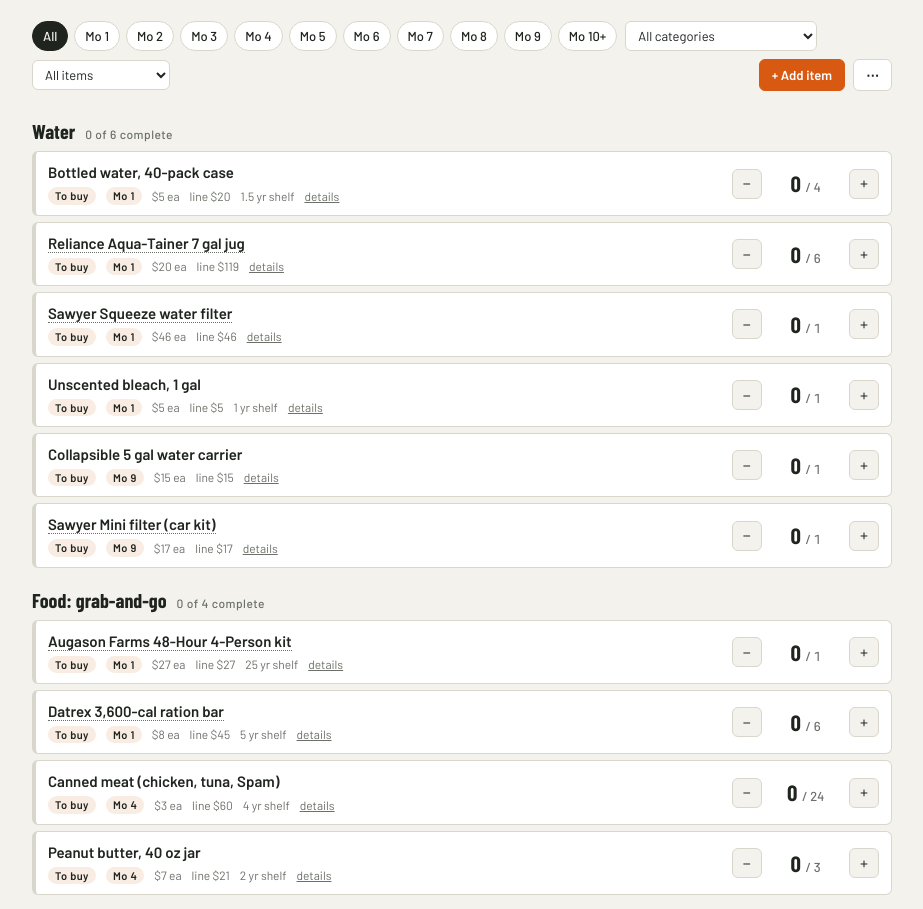
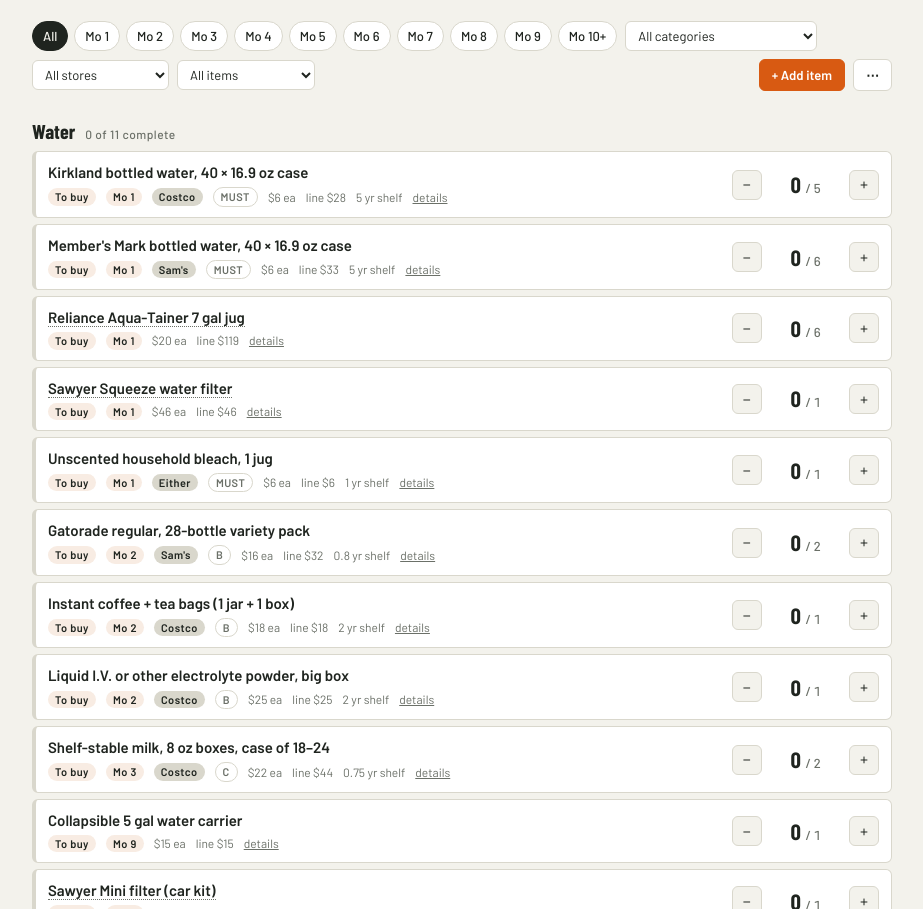
Before and after one commit to euphor82/supply-tracker, a plain HTML site: page index.html in a window 1280 px wide. Shown: the part 224-1133 px from the top of the page, without its empty margins (178-1101 px from the left). Drawn offline with nearby package versions, Linux system fonts and the light colour scheme.

Commit message:
Add Sam's Club / Costco pantry list: store filter, grades, merge into saved data
Co-Authored-By: Claude Fable 5.1 <noreply@anthropic.com>
Claude-Session: https://claude.ai/code/session_01G4ahoxnR6ajLkb8Mmtx4Si

```diff
--- a/index.html
+++ b/index.html
@@ -90,6 +90,8 @@ section.cat h2 span{font-family:var(--body);font-size:12px;font-weight:500;color
 .pill.good{background:var(--good-bg);color:var(--good)}
 .pill.warn{background:var(--warn-bg);color:var(--warn)}
 .pill.crit{background:var(--crit-bg);color:var(--crit)}
+.pill.store{background:var(--line);color:var(--fg)}
+.pill.grade{background:transparent;border:1px solid var(--line);color:var(--muted)}
 .qty{grid-row:1/3;grid-column:2;display:flex;align-items:center;gap:4px}
 .qty button{width:30px;height:30px;border-radius:6px;border:1px solid var(--line);background:var(--bg);color:var(--fg);font:inherit;font-size:16px;cursor:pointer}
 .qty .n{font-family:var(--display);font-size:22px;font-weight:700;min-width:3.6em;text-align:center;font-variant-numeric:tabular-nums}
@@ -138,6 +140,7 @@ footer{margin-top:28px;font-size:12px;color:var(--muted)}
 <div class="toolbar">
   <div class="chips" id="monthChips"></div>
   <select id="catFilter" aria-label="Category"><option value="">All categories</option></select>
+  <select id="storeFilter" aria-label="Store"><option value="">All stores</option><option value="Sam's">Sam's Club</option><option value="Costco">Costco</option><option value="Either">Either warehouse</option><option value="none">Walmart / online</option></select>
   <select id="stateFilter" aria-label="Status"><option value="">All items</option><option value="todo">Still to buy</option><option value="partial">Partly bought</option><option value="done">Complete</option><option value="exp">Expiring / expired</option></select>
   <span class="spacer"></span>
   <button class="btn primary" id="addBtn">+ Add item</button>
@@ -152,7 +155,7 @@ footer{margin-top:28px;font-size:12px;color:var(--muted)}
 
 <div id="list"></div>
 
-<footer>Data lives in this browser only. Export a backup now and then, and import it on your other devices. Prices are from the Nov 1, 2026 plan; edit any item to update them.</footer>
+<footer>Data lives in this browser only. Export a backup now and then, and import it on your other devices. Prices are from the Nov 1, 2026 plan and the Nov 13 Sam’s/Costco pantry list; edit any item to update them.</footer>
 </div>
 
 <dialog id="dlg">
@@ -165,6 +168,8 @@ footer{margin-top:28px;font-size:12px;color:var(--muted)}
     <div><label for="fPrice">Price each ($)</label><input id="fPrice" type="number" min="0" step="0.01"></div>
     <div><label for="fGal">Gallons each (water)</label><input id="fGal" type="number" min="0" step="0.1"></div>
     <div><label for="fCal">Calories each (food)</label><input id="fCal" type="number" min="0" step="100"></div>
+    <div><label for="fStore">Store</label><select id="fStore"><option value="">Walmart / online</option><option>Sam's</option><option>Costco</option><option>Either</option></select></div>
+    <div><label for="fGrade">Grade</label><input id="fGrade" placeholder="A (7)"></div>
     <div><label for="fShelf">Shelf life (years)</label><input id="fShelf" type="number" min="0" step="0.5"></div>
     <div><label for="fLink">Link</label><input id="fLink" type="url" placeholder="https://"></div>
     <div class="full"><label for="fNotes">Notes</label><input id="fNotes"></div>
@@ -183,8 +188,9 @@ const SEED=[
  ["aqua","Reliance Aqua-Tainer 7 gal jug",0,"1",6,19.88,7,0,0,W+"872426"],
  ["sawyer","Sawyer Squeeze water filter",0,"1",1,45.99,0,0,0,W+"21811663"],
  ["mini","Sawyer Mini filter (car kit)",0,"9",1,16.99,0,0,0,W+"46446042"],
- ["bottled","Bottled water, 40-pack case",0,"1",4,5,5.3,0,1.5,""],
- ["bleach","Unscented bleach, 1 gal",0,"1",1,5,0,0,1,""],
+ ["bottled","Member's Mark bottled water, 40 × 16.9 oz case",0,"1",6,5.5,5.3,0,5,"","Sam's","MUST"],
+ ["bottledc","Kirkland bottled water, 40 × 16.9 oz case",0,"1",5,5.5,5.3,0,5,"","Costco","MUST"],
+ ["bleach","Unscented household bleach, 1 jug",0,"1",1,6,0,0,1,"","Either","MUST"],
  ["carrier","Collapsible 5 gal water carrier",0,"9",1,15,0,0,0,""],
  ["datrex","Datrex 3,600-cal ration bar",1,"1",6,7.5,0,3600,5,"https://www.sosproducts.com/Datrex-Food-Bar-3600-Calorie-Each-p/35025.htm"],
  ["af48","Augason Farms 48-Hour 4-Person kit",1,"1",1,27.38,0,8000,25,W+"152516239"],
@@ -206,7 +212,7 @@ const SEED=[
  ["stove","Coleman Classic 2-burner propane stove",4,"2",1,85,0,0,0,"https://www.campmor.com/products/coleman-classic-propane-gas-camping-stove-2-burner"],
  ["tank","20 lb propane tank, filled",4,"2",2,45,0,0,0,""],
  ["hose","Propane adapter hose (tank to stove)",4,"2",1,20,0,0,0,""],
- ["cyl","1 lb propane cylinders, 4-pack",4,"2",1,20,0,0,0,""],
+ ["cyl","Camp stove fuel, 1 lb propane canisters (4–6)",4,"2",1,25,0,0,0,"","Either","B"],
  ["jackery","Jackery Explorer 1000 v2 power station",4,"10+",1,450,0,0,0,"https://slickdeals.net/f/19448718-jackery-explorer-1000-v2-portable-power-station-1070wh-lifepo4-battery-428-99"],
  ["solar","100 W solar panel",4,"10+",1,175,0,0,0,""],
  ["lantern","LED lantern",4,"2",3,15,0,0,0,""],
@@ -240,16 +246,48 @@ const SEED=[
  ["cash","Cash in small bills ($100 units)",6,"10+",4,100,0,0,0,""],
  ["docs","Waterproof document pouch + copies + USB drive",6,"7",1,15,0,0,0,""]
 ];
-function seedItems(){const o={};SEED.forEach(r=>{o[r[0]]={id:r[0],name:r[1],category:CATS[r[2]],month:r[3],target:r[4],have:0,price:r[5],gallons:r[6]||null,calories:r[7]||null,shelf:r[8]||null,link:r[9]||null,notes:null,purchased:null,expires:null}});return o}
+// Pantry Insurance List v1.2 (Nov 13 2026): Sam's Club + Costco 2-week pantry. Same fields, plus store and grade. Calories are estimates from typical labels.
+const SEED2=[
+ ["gatorade","Gatorade regular, 28-bottle variety pack",0,"2",2,15.78,4.4,3900,0.8,"","Sam's","B"],
+ ["chicken","Member's Mark chunk chicken breast, 6 × 12.5 oz",1,"1",3,11.98,0,2100,3,"","Sam's","A (7)"],
+ ["chili","Canned chili (Hormel or similar), 6 × 15 oz",1,"1",3,10.5,0,2640,3,"","Sam's","A (7)"],
+ ["boyardee","Chef Boyardee ravioli or spaghetti & meatballs, 8 × 15 oz",1,"2",2,12,0,3360,1.5,"","Sam's","B (5)"],
+ ["tuna","Member's Mark tuna, 8 cans",1,"2",1,13.49,0,1200,3,"","Sam's","B (6)"],
+ ["corn","Del Monte corn, 8 cans",1,"2",2,8.42,0,1920,3,"","Sam's","B (6)"],
+ ["greenbeans","Canned green beans or mixed vegetables, 8 cans",1,"2",1,8,0,800,3,"","Sam's","B (5)"],
+ ["mmrice","Member's Mark long-grain white rice, 25 lb bag",3,"1",1,11.48,0,40000,2,"","Sam's","A (7)"],
+ ["rolledoats","Old-fashioned rolled oats, ~10 lb",3,"1",1,9.98,0,17000,1.5,"","Sam's","A (7)"],
+ ["pinto","Member's Mark dry pinto beans, 12 lb bag",3,"2",1,7.98,0,18600,1,"","Sam's","B (6)"],
+ ["tomsauce","Canned tomato sauce, 12 × 15 oz",3,"3",1,9.98,0,1560,1.2,"","Sam's","C (4)"],
+ ["liquidiv","Liquid I.V. or other electrolyte powder, big box",0,"2",1,25,0,1300,2,"","Costco","B"],
+ ["coffee","Instant coffee + tea bags (1 jar + 1 box)",0,"2",1,18,0,0,2,"","Costco","B"],
+ ["milk","Shelf-stable milk, 8 oz boxes, case of 18–24",0,"3",2,22,0,3600,0.75,"","Costco","C"],
+ ["pbtwin","Peanut butter (Jif or Skippy), 2 × 48 oz twin pack",1,"1",2,12.99,0,16000,1.5,"","Costco","A (8)"],
+ ["spam","Spam 25% less sodium, 8 × 12 oz",1,"1",1,28.93,0,8640,3,"","Costco","A (7)"],
+ ["kblackbeans","Kirkland black beans (or any canned beans), 8 × 15 oz",1,"1",2,10,0,2800,3,"","Costco","A (8)"],
+ ["honey","Kirkland honey, 3 lb",1,"1",1,12.99,0,4100,99,"","Costco","A (9)"],
+ ["granola","Granola bars (Nature Valley or Kirkland), box",1,"1",2,14,0,4560,1,"","Costco","A (7)"],
+ ["protein","Kirkland protein bars, 20 count",1,"2",1,24.99,0,4000,1,"","Costco","B (6)"],
+ ["fruit","Fruit cups or applesauce pouches, 24 count",1,"3",2,12.99,0,1680,1.2,"","Costco","C (4)"],
+ ["pasta","Kirkland pasta, 8 × 1 lb",3,"2",1,10,0,12800,1.5,"","Costco","B (6)"],
+ ["canopener","Manual can opener (easy-grip)",4,"1",2,4,0,0,0,"","Either","MUST"],
+ ["paper","Paper plates, cups, wet wipes (1 pack each)",5,"2",1,30,0,0,0,"","Either","B"]
+];
+const SEED_VERSION=2;
+function seedRow(r){return {id:r[0],name:r[1],category:CATS[r[2]],month:r[3],target:r[4],have:0,price:r[5],gallons:r[6]||null,calories:r[7]||null,shelf:r[8]||null,link:r[9]||null,store:r[10]||null,grade:r[11]||null,notes:null,purchased:null,expires:null}}
+function seedItems(){const o={};SEED.concat(SEED2).forEach(r=>{o[r[0]]=seedRow(r)});return o}
+// Merge newly added seed items into an existing saved list without touching progress; removed items stay removed.
+function migrate(){const v=+settings.seedVersion||1;if(v>=SEED_VERSION)return;const removed=settings.removed||[];let n=0;SEED.concat(SEED2).forEach(r=>{if(!items[r[0]]&&!removed.includes(r[0])){items[r[0]]=seedRow(r);n++}else if(items[r[0]]){const it=items[r[0]];if(r[10]&&!it.store)it.store=r[10];if(r[11]&&!it.grade)it.grade=r[11]}});if(items.bottled&&items.bottled.name==="Bottled water, 40-pack case"){items.bottled.name="Member's Mark bottled water, 40 × 16.9 oz case";if(items.bottled.target===4)items.bottled.target=6}settings.seedVersion=SEED_VERSION;persist();if(n)toast(n+" warehouse items added from the Sam\u2019s/Costco list")}
 
 const $=id=>document.getElementById(id);
 const KEY="supplyTracker.v1";
-let items={}, settings={people:4}, filterMonth="", filterCat="", filterState="", openId=null;
+let items={}, settings={people:4}, filterMonth="", filterCat="", filterState="", filterStore="", openId=null;
+const STORES=["Sam's","Costco","Either","Walmart / online"];
 const today=()=>new Date().toISOString().slice(0,10);
 const money=n=>"$"+Math.round(n).toLocaleString();
 const dlg=$("dlg"), form=$("form");
 
-function load(){try{const s=JSON.parse(localStorage.getItem(KEY)||"null");if(s&&s.items){items=s.items;settings=s.settings||settings;return}}catch(e){}items=seedItems()}
+function load(){try{const s=JSON.parse(localStorage.getItem(KEY)||"null");if(s&&s.items){items=s.items;settings=s.settings||settings;return}}catch(e){}items=seedItems();settings.seedVersion=SEED_VERSION}
 function persist(){try{localStorage.setItem(KEY,JSON.stringify({items,settings,saved:new Date().toISOString()}));$("status").textContent="Saved on this device"}catch(e){$("status").textContent="Couldn't save (storage blocked)"}}
 
 // chips / selects
@@ -259,8 +297,9 @@ CATS.forEach(c=>{const o=document.createElement("option");o.value=c;o.textConten
 MONTHS.forEach(m=>{const o=document.createElement("option");o.value=m;o.textContent="Month "+m;$("fMonth").appendChild(o)});
 $("catFilter").onchange=e=>{filterCat=e.target.value;render()};
 $("stateFilter").onchange=e=>{filterState=e.target.value;render()};
-try{const s=JSON.parse(localStorage.getItem("supplyTracker.filters")||"{}");filterMonth=s.m||"";filterCat=s.c||"";filterState=s.s||"";$("catFilter").value=filterCat;$("stateFilter").value=filterState}catch(e){}
-function saveFilters(){try{localStorage.setItem("supplyTracker.filters",JSON.stringify({m:filterMonth,c:filterCat,s:filterState}))}catch(e){}}
+$("storeFilter").onchange=e=>{filterStore=e.target.value;render()};
+try{const s=JSON.parse(localStorage.getItem("supplyTracker.filters")||"{}");filterMonth=s.m||"";filterCat=s.c||"";filterState=s.s||"";filterStore=s.st||"";$("catFilter").value=filterCat;$("stateFilter").value=filterState;$("storeFilter").value=filterStore}catch(e){}
+function saveFilters(){try{localStorage.setItem("supplyTracker.filters",JSON.stringify({m:filterMonth,c:filterCat,s:filterState,st:filterStore}))}catch(e){}}
 
 function toast(t){const el=$("toast");el.textContent=t;el.classList.add("show");clearTimeout(el._t);el._t=setTimeout(()=>el.classList.remove("show"),1800)}
 function stateOf(it){const have=+it.have||0,target=+it.target||0;if(target>0&&have>=target)return"done";if(have>0)return"partial";return"todo"}
@@ -284,7 +323,7 @@ function render(){
   if(expired.length){al.classList.add("show","crit");al.innerHTML="<b>Expired:</b> "+esc(expired.join(", "))+". Replace and update the date."}
   else if(expSoon.length){al.classList.add("show","warn");al.innerHTML="<b>Expiring within 90 days:</b> "+esc(expSoon.join(", "))+". Eat, rotate, and buy fresh."}
   const host=$("list");host.innerHTML="";
-  const shown=list.filter(it=>(!filterMonth||String(it.month)===filterMonth)&&(!filterCat||it.category===filterCat)&&(!filterState||(filterState==="exp"?!!expState(it):stateOf(it)===filterState)));
+  const shown=list.filter(it=>(!filterMonth||String(it.month)===filterMonth)&&(!filterCat||it.category===filterCat)&&(!filterState||(filterState==="exp"?!!expState(it):stateOf(it)===filterState))&&(!filterStore||(filterStore==="none"?!it.store:it.store===filterStore)));
   if(!list.length){host.innerHTML='<div class="empty">No items yet. Tap “Add item”, or use the ⋯ menu to reset to the plan\'s list.</div>';return}
   if(!shown.length){host.innerHTML='<div class="empty">Nothing matches these filters.</div>';return}
   CATS.forEach(cat=>{
@@ -308,7 +347,7 @@ function rowEl(it){
   const ep=e==="crit"?'<span class="pill crit">Expired '+fmtDate(it.expires)+'</span>':e==="warn"?'<span class="pill warn">Expires '+fmtDate(it.expires)+'</span>':it.expires?'<span>Exp. '+fmtDate(it.expires)+'</span>':'';
   el.innerHTML='<div class="name">'+nameHtml+'</div>'
    +'<div class="qty"><button aria-label="one less" data-a="dec">−</button><div class="n">'+(+it.have||0)+' <small>/ '+(+it.target||0)+'</small></div><button aria-label="one more" data-a="inc">+</button></div>'
-   +'<div class="meta">'+pill+'<span class="pill">Mo '+esc(it.month)+'</span>'+(price?'<span>'+price+'</span>':'')+(line?'<span>line '+money(line)+'</span>':'')+(it.shelf?'<span>'+esc(it.shelf)+' yr shelf</span>':'')+ep+'<button class="toggle" data-a="open">'+(openId===it.id?"close":"details")+'</button></div>'
+   +'<div class="meta">'+pill+'<span class="pill">Mo '+esc(it.month)+'</span>'+(it.store?'<span class="pill store">'+esc(it.store)+'</span>':'')+(it.grade?'<span class="pill grade">'+esc(it.grade)+'</span>':'')+(price?'<span>'+price+'</span>':'')+(line?'<span>line '+money(line)+'</span>':'')+(it.shelf?'<span>'+esc(it.shelf)+' yr shelf</span>':'')+ep+'<button class="toggle" data-a="open">'+(openId===it.id?"close":"details")+'</button></div>'
    +'<div class="more">'
    +'<div><label>Have</label><input type="number" min="0" data-f="have" value="'+(+it.have||0)+'"></div>'
    +'<div><label>Target</label><input type="number" min="0" data-f="target" value="'+(+it.target||0)+'"></div>'
@@ -318,6 +357,8 @@ function rowEl(it){
    +'<div><label>Expires</label><input type="date" data-f="expires" value="'+esc(it.expires||"")+'"></div>'
    +'<div><label>Gallons each</label><input type="number" min="0" step="0.1" data-f="gallons" value="'+esc(it.gallons??"")+'"></div>'
    +'<div><label>Calories each</label><input type="number" min="0" step="100" data-f="calories" value="'+esc(it.calories??"")+'"></div>'
+   +'<div><label>Store</label><select data-f="store"><option value="">Walmart / online</option>'+STORES.slice(0,3).map(st=>'<option'+(it.store===st?" selected":"")+'>'+st+'</option>').join("")+'</select></div>'
+   +'<div><label>Grade</label><input type="text" data-f="grade" value="'+esc(it.grade||"")+'" placeholder="A (7)"></div>'
    +'<div><label>Shelf life (yrs)</label><input type="number" min="0" step="0.5" data-f="shelf" value="'+esc(it.shelf??"")+'"></div>'
    +'<div class="full"><label>Name</label><input type="text" data-f="name" value="'+esc(it.name)+'"></div>'
    +'<div class="full"><label>Link</label><input type="url" data-f="link" value="'+esc(it.link||"")+'"></div>'
@@ -329,7 +370,7 @@ function rowEl(it){
     else if(act==="dec")save(it.id,{have:Math.max(0,(+it.have||0)-1)});
     else if(act==="open"){openId=openId===it.id?null:it.id;render()}
     else if(act==="bought"){const d={have:+it.target||0,purchased:today()};if(+it.shelf&&!it.expires){const x=new Date();const y=Math.floor(+it.shelf);x.setFullYear(x.getFullYear()+y);x.setMonth(x.getMonth()+Math.round((+it.shelf-y)*12));d.expires=x.toISOString().slice(0,10)}save(it.id,d);toast("Marked bought")}
-    else if(act==="del"){if(a.dataset.sure){delete items[it.id];openId=null;persist();render();toast("Removed")}else{a.dataset.sure="1";a.textContent="Tap again to remove"}}
+    else if(act==="del"){if(a.dataset.sure){delete items[it.id];settings.removed=(settings.removed||[]).concat(it.id);openId=null;persist();render();toast("Removed")}else{a.dataset.sure="1";a.textContent="Tap again to remove"}}
   });
   el.querySelectorAll("[data-f]").forEach(inp=>inp.addEventListener("change",()=>{const f=inp.dataset.f;let v=inp.value;if(inp.type==="number")v=v===""?null:+v;const d={};d[f]=v;save(it.id,d)}));
   return el;
@@ -342,7 +383,7 @@ $("dlgCancel").onclick=()=>dlg.close();
 form.addEventListener("submit",ev=>{ev.preventDefault();
   const num=id=>$(id).value===""?null:+$(id).value;
   const id="i"+Date.now().toString(36);
-  items[id]={id,name:$("fName").value.trim(),category:$("fCat").value,month:$("fMonth").value,target:num("fTarget")||0,have:0,price:num("fPrice"),gallons:num("fGal"),calories:num("fCal"),shelf:num("fShelf"),link:$("fLink").value.trim()||null,notes:$("fNotes").value.trim()||null,purchased:null,expires:null};
+  items[id]={id,name:$("fName").value.trim(),category:$("fCat").value,month:$("fMonth").value,target:num("fTarget")||0,have:0,price:num("fPrice"),gallons:num("fGal"),calories:num("fCal"),shelf:num("fShelf"),store:$("fStore").value||null,grade:$("fGrade").value.trim()||null,link:$("fLink").value.trim()||null,notes:$("fNotes").value.trim()||null,purchased:null,expires:null};
   dlg.close();persist();render();toast("Added")});
 
 $("people").addEventListener("change",e=>{settings.people=Math.max(1,+e.target.value||4);persist();render()});
@@ -354,9 +395,9 @@ $("exportBtn").onclick=()=>{menu.classList.remove("open");const blob=new Blob([J
 $("importBtn").onclick=()=>{menu.classList.remove("open");$("importFile").click()};
 $("importFile").onchange=e=>{const f=e.target.files[0];if(!f)return;const r=new FileReader();r.onload=()=>{try{const d=JSON.parse(r.result);if(!d.items)throw 0;items=d.items;settings=d.settings||settings;$("people").value=settings.people||4;persist();render();toast("Backup imported")}catch(x){toast("That file isn't a tracker backup")}};r.readAsText(f);e.target.value=""};
 let resetArmed=false;
-$("resetBtn").onclick=()=>{if(!resetArmed){resetArmed=true;$("resetBtn").textContent="Tap again to reset (erases progress)";setTimeout(()=>{resetArmed=false;$("resetBtn").textContent="Reset to the plan's list"},4000);return}menu.classList.remove("open");items=seedItems();settings={people:4};$("people").value=4;persist();render();toast("Reset to plan")};
+$("resetBtn").onclick=()=>{if(!resetArmed){resetArmed=true;$("resetBtn").textContent="Tap again to reset (erases progress)";setTimeout(()=>{resetArmed=false;$("resetBtn").textContent="Reset to the plan's list"},4000);return}menu.classList.remove("open");items=seedItems();settings={people:4,seedVersion:SEED_VERSION};$("people").value=4;persist();render();toast("Reset to plan")};
 
-load();$("people").value=settings.people||4;render();
+load();migrate();$("people").value=settings.people||4;render();
 })();
 </script>
 <script>if("serviceWorker" in navigator){navigator.serviceWorker.register("sw.js").catch(()=>{})}</script>
--- a/sw.js
+++ b/sw.js
@@ -1,4 +1,4 @@
-const CACHE = "supply-tracker-v2";
+const CACHE = "supply-tracker-v3";
 const ASSETS = ["./", "./index.html", "./manifest.json", "./icon-192.png", "./icon-512.png", "./icon-maskable-512.png", "./apple-touch-icon.png"];
 
 self.addEventListener("install", e => {
```
